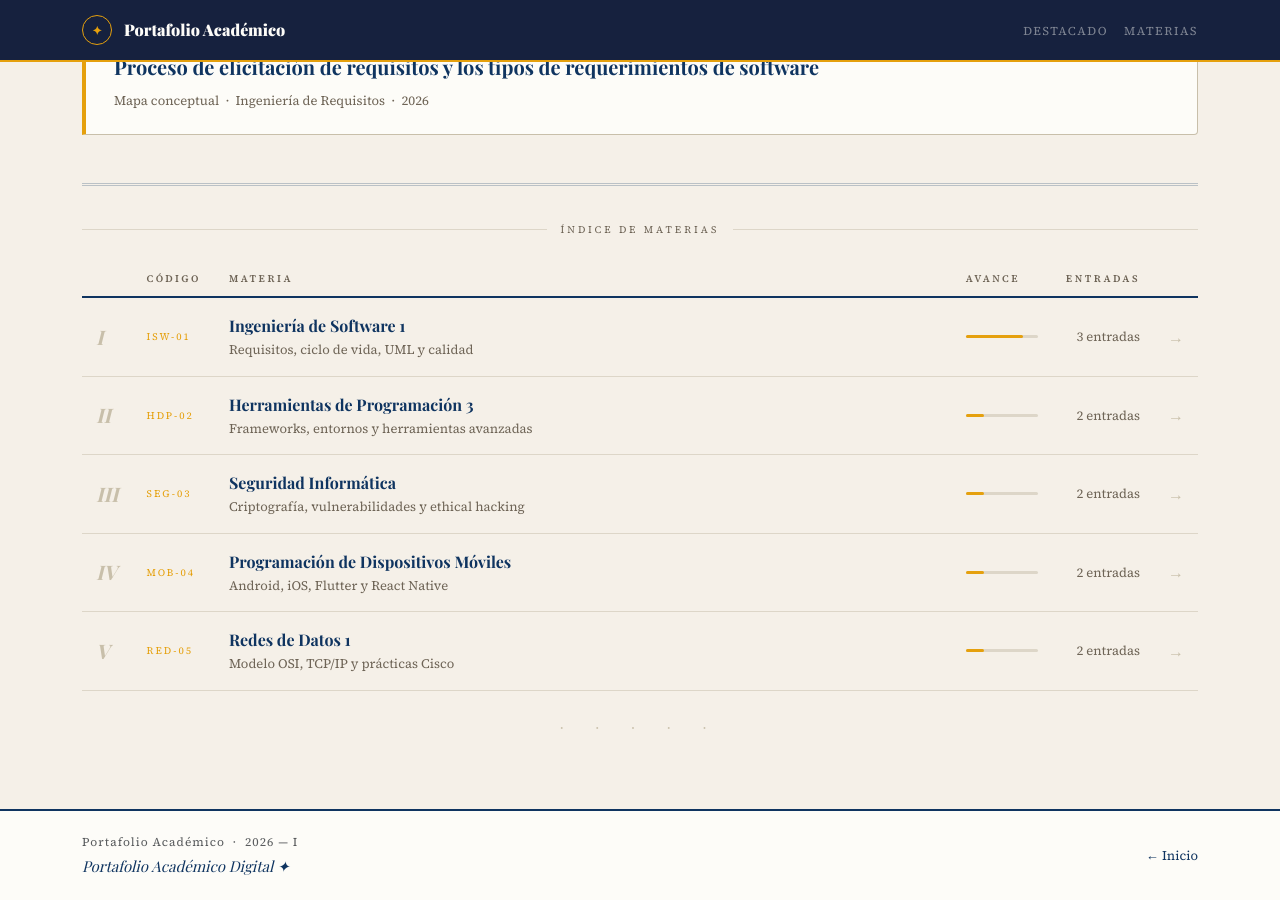
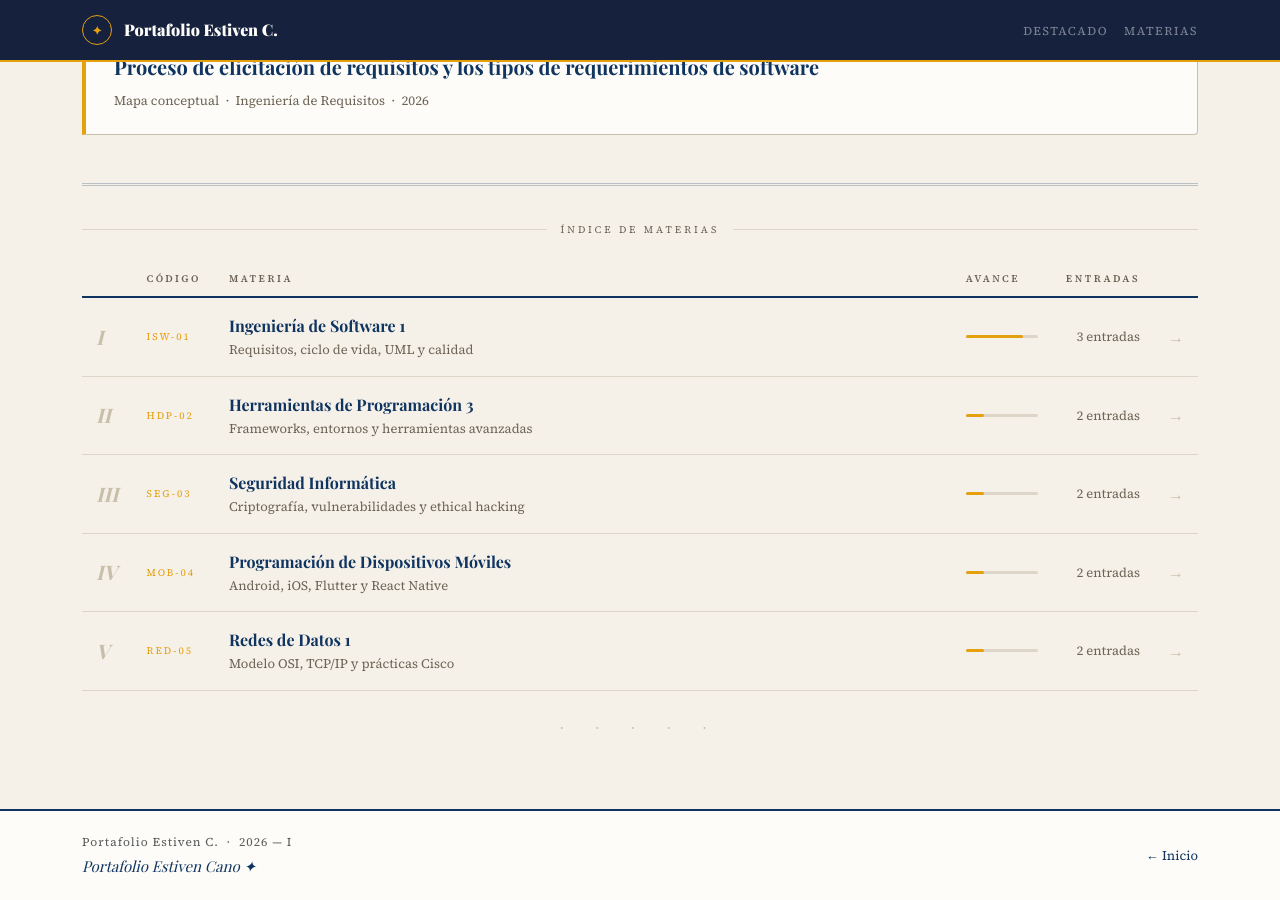
Before and after one commit to Estivencr/Portafolio_EstivenCano_IU_PascualBravo, a Jekyll site: the page built from index.html, in a window 1280 px wide and 900 px high, scrolled down 575 px. Built offline with Jekyll 4.4.1, drawn with Linux system fonts in a browser that asks for light colours; nearby versions of some CDN libraries; some web fonts are replaced.

Commit message:
Cambio en el titulo

```diff
--- a/_config.yml
+++ b/_config.yml
@@ -1,4 +1,4 @@
-title: Portafolio Académico
+title: Portafolio Estiven C.
 description: Desarrollo de Software · Semestre 2026-I
 author: Estiven Cano
 
--- a/_includes/footer.html
+++ b/_includes/footer.html
@@ -6,7 +6,7 @@
       <div class="text-muted" style="font-size:12px;letter-spacing:1px;">
         {{ page.footer_label | default: site.title }} &nbsp;·&nbsp; {{ site.semestre }}
       </div>
-      <div class="footer-sig">Portafolio Académico Digital ✦</div>
+      <div class="footer-sig">Portafolio Estiven Cano ✦</div>
     </div>
     <a href="{{ page.footer_link_url | default: '/' | relative_url }}" class="footer-link">
       {{ page.footer_link_text | default: "← Inicio" }}
--- a/_includes/head.html
+++ b/_includes/head.html
@@ -14,5 +14,5 @@
 <!-- GLightbox -->
 <link rel="stylesheet" href="https://cdn.jsdelivr.net/npm/glightbox@3.3.0/dist/css/glightbox.min.css"/>
 
-<!-- Estilos del sitio (compilados por Jekyll desde _sass/main.scss) -->
+<!-- Estilos del sitio manejdos con jekyll -->
 <link rel="stylesheet" href="{{ site.baseurl }}/assets/css/styles.css""/>
--- a/_includes/scripts.html
+++ b/_includes/scripts.html
@@ -2,7 +2,7 @@
 <script src="https://cdn.jsdelivr.net/npm/glightbox@3.3.0/dist/js/glightbox.min.js"></script>
 <script>
   document.addEventListener('DOMContentLoaded', function () {
-    // Inicializar GLightbox si hay imágenes con clase glightbox
+    // Inicializador de glightbox para imagenes
     if (document.querySelector('.glightbox')) {
       GLightbox({ touchNavigation: true, loop: false });
     }
```
